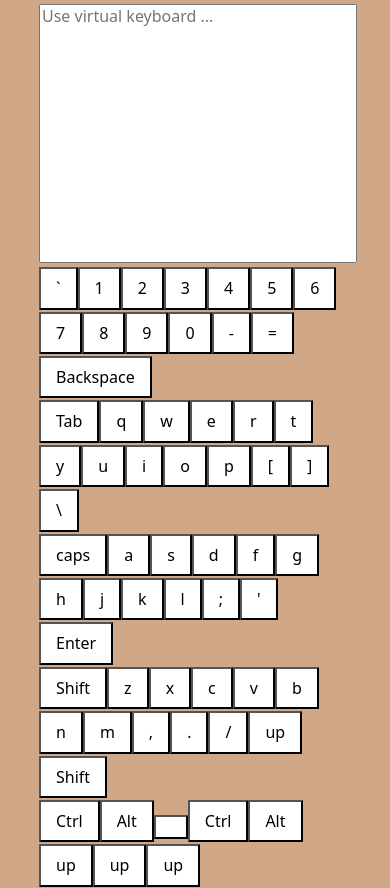
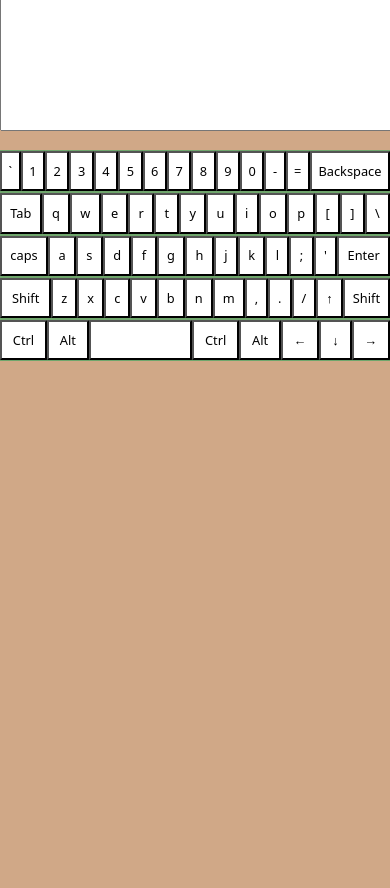
Before and after one commit to iusmanof/keyboard, a website built with webpack: page src/index.html in a window 390 px wide. Shown: the part 76-964 px from the top of the page. After the commit the page ends 844 px from the top, so only its background shows below. Built offline with nearby package versions, Linux system fonts and the light colour scheme.

Commit message:
refactor: implement responsive page

```diff
--- a/src/en.js
+++ b/src/en.js
@@ -16,7 +16,6 @@ const en = [
         { code: 'Equal', key: '=', shift: '+' },
         { code: 'Backspace', key: 'Backspace', fnKey: true},
     ],
-
     // row - 2
     [
         { code: 'Tab', key: 'Tab'},
@@ -55,7 +54,7 @@ const en = [
 
     // row - 4
     [
-        { code: 'Shift', key: 'Shift', fnKey: true },
+        { code: 'ShiftLeft', key: 'Shift', fnKey: true },
         { code: 'KeyZ', key: 'z', shift: 'Z',},
         { code: 'KeyX', key: 'x', shift: 'X',},
         { code: 'KeyC', key: 'c', shift: 'C',},
@@ -66,8 +65,8 @@ const en = [
         { code: 'Comma', key: ',', shift: '<',},
         { code: 'Period', key: '.', shift: '>',},
         { code: 'Slash', key: '/', shift: '?',},
-        { code: 'ArrowUp', key: 'up', fnKey: true },
-        { code: 'Shift', key: 'Shift', fnKey: true },
+        { code: 'ArrowUp', key: '', fnKey: true },
+        { code: 'ShiftRight', key: 'Shift', fnKey: true },
     ],
 
     // row - 5
@@ -77,9 +76,9 @@ const en = [
         { code: 'Space', key: ' ', fnKey: true },
         { code: 'ControlRight', key: 'Ctrl', fnKey: true },
         { code: 'AltRight', key: 'Alt', fnKey: true },
-        { code: 'ArrowLeft', key: 'up', fnKey: true },
-        { code: 'ArrowDown', key: 'up', fnKey: true },
-        { code: 'ArrowRight', key: 'up', fnKey: true }
+        { code: 'ArrowLeft', key: '', fnKey: true },
+        { code: 'ArrowDown', key: '', fnKey: true },
+        { code: 'ArrowRight', key: '', fnKey: true }
     ]
 ]
 
--- a/src/keyboard.js
+++ b/src/keyboard.js
@@ -31,7 +31,8 @@ function initKeyboard(langKeys) {
         row.classList.add('row');
         line.forEach((element) => {
             const button = document.createElement('button');
-            button.innerText = element.key
+            button.innerText = element.key;
+            button.setAttribute('id',element.code);
             row.append(button);
         });
         keyboard.appendChild(row);
--- a/src/style.sass
+++ b/src/style.sass
@@ -5,18 +5,22 @@ body
     width: 80vw
     background-color: rgba(197, 147, 105, 0.8)
     font-family: 'Noto Sans', sans-serif
+    font-size: 2rem
 h1
     text-align: center
 .input
     width: 80vw
-    height: 30vh
+    height: 20vh
     resize: none
 .keyboard
-    width: 80vw
+    display: flex
+    flex-direction: column
+    margin-top: 2vh
+    background-color: rgba(48, 165, 91, 0.6)
 button
     background-color: #ffffff
     border-radius: 1px
-    padding: 10px 15px
+    flex-grow: 1
     margin: 1px 0
     cursor: pointer
 button:hover
@@ -29,20 +33,37 @@ button:active
     animation-duration: 21s
     transition: all 0.2s ease 0s
 .active
-    background-color: #ff7300
+    background-color: rgba(255, 115, 0, 0.8)
     transform: translate(1px,1px)
     animation-duration: 21s
     transition: all 0.2s ease 0s
-.left-btn, .right-btn, .up-btn, .down-btn
-    width: 15px
-// #Tab
-//     margin-left: $margin80px
-// #Caps
-//     margin-left: $margin80px
-// #Shift
-//     margin-left: $margin80px
-// #Ctrl
-//     margin-left: $margin80px + 216px
-// #Space
-//     margin-right: $margin80px
-//     width: 300px
+.row
+    display: flex
+    min-height: 10vh
+#Space
+    flex-grow: 9
+#ShiftLeft
+    flex-grow: 2
+#Space:after
+    content: '\0020'
+#ArrowUp:after
+    content: '\2191'
+#ArrowLeft:after
+    content: '\2190'
+#ArrowDown:after
+    content: '\2193'
+#ArrowRight:after
+    content: '\2192'
+
+@media (max-width: 1024px)
+    body, h1, .input
+        width: 90vw
+        font-size: 1.5rem
+    .row
+        min-height: 7vh
+@media (max-width: 760px)
+    body, h1, .input
+        width: 100vw
+        font-size: 0.8rem
+    .row
+        min-height: 5vh
```
Also changed, not shown: src/index.html (+0 -73 lines), dist/index.html, dist/style.css, 1 other file.
